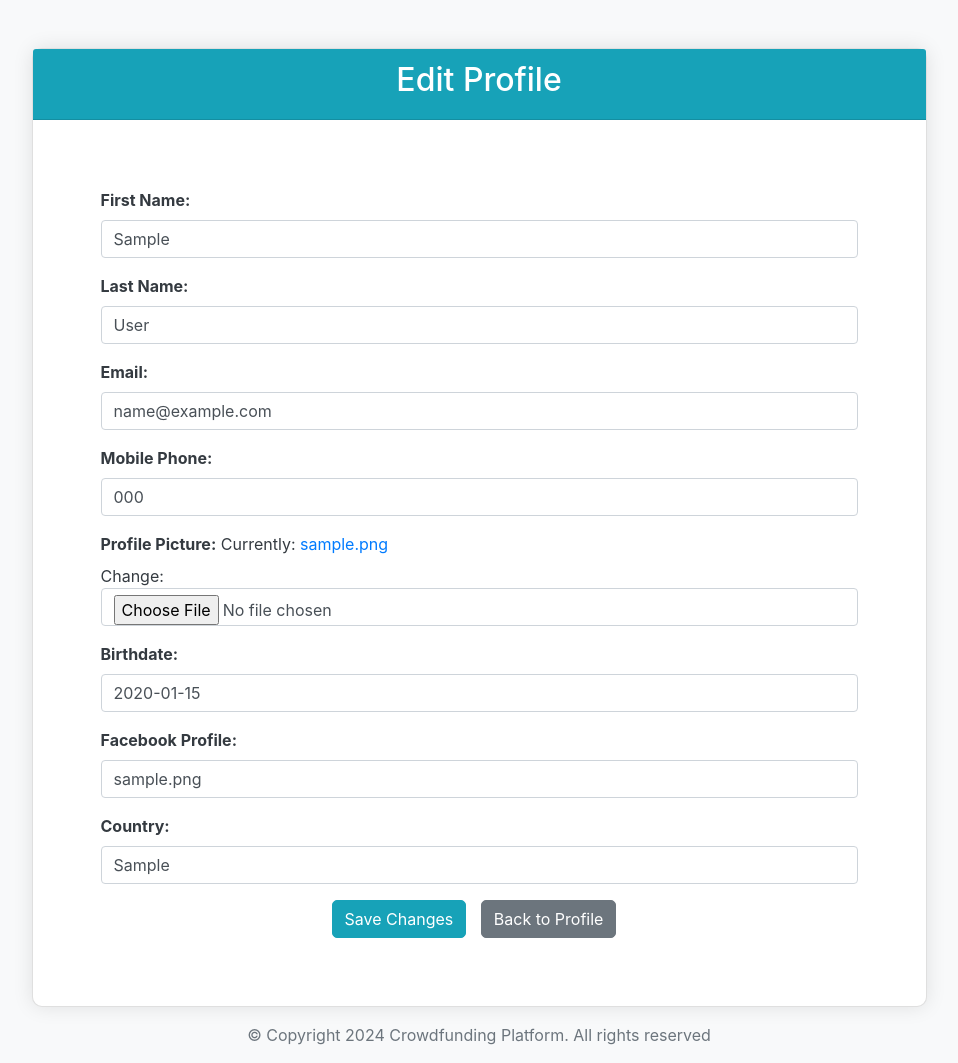
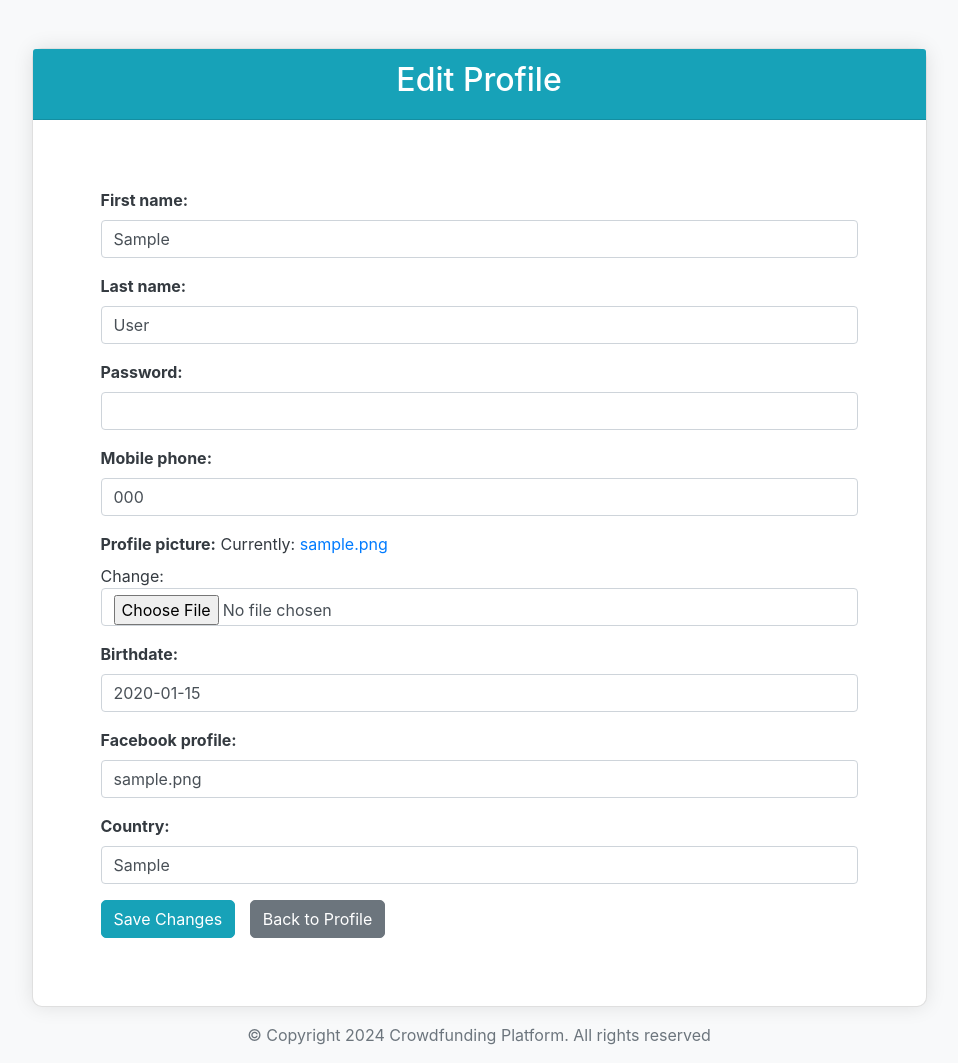
Before and after one commit to RahmaAsharf/Django-Crowd-Funding-Web-App, a Django app: page /authentication/profile/1/edit/ in a window 1280 px wide. Shown: the part 152-1215 px from the top of the page, without its empty margins (161-1119 px from the left). Run offline with Django 5.2, Linux system fonts and the light colour scheme; tables that the repository leaves empty hold one stand-in row (values such as "Sample post"); some libraries are stand-ins or nearby versions.

Commit message:
exclude email from modelform, don't show the old value of password when editing form

```diff
--- a/authentication/forms.py
+++ b/authentication/forms.py
@@ -1,13 +1,26 @@
 from django import forms
 from django.contrib.auth.models import User
 from django.contrib.auth.hashers import make_password
-
 from authentication.models import CustomUser
 
 class UserModelForm(forms.ModelForm):
     class Meta:
         model  = CustomUser
-        fields = '__all__'
+        # fields = '__all__'
+        # Retreive all form data except email field
+        exclude = ['email']
+        widgets = {
+            'password': forms.PasswordInput(render_value=True),
+        }
+
+    # called when creating an instance of form
+    def __init__(self, *args, **kwargs):
+        super().__init__(*args, **kwargs)
+        # Check if the form is used to edit an existing user (instance has a primary key)
+        if self.instance.pk:
+            self.fields['password'].required = False # password is not required
+        else:
+            self.fields['password'].required = True # password is required
 
     def clean_email(self):
         email = self.cleaned_data['email']
--- a/authentication/models.py
+++ b/authentication/models.py
@@ -8,7 +8,7 @@ class CustomUser(models.Model):
     email = models.EmailField(unique=True)
     password = models.CharField(max_length=100)
     mobile_phone = models.CharField(max_length=11)
-    profile_picture = models.ImageField(upload_to='authentication/images/', null=True ) # (REQUIRED)
+    profile_picture = models.ImageField(upload_to='authentication/images/', null=True) # (REQUIRED)
     birthdate = models.DateField(null=True, blank=True)
     facebook_profile = models.URLField(max_length=200, null=True, blank=True)
     country = models.CharField(max_length=100, null=True, blank=True)
--- a/authentication/templates/authentication/edit_profile.html
+++ b/authentication/templates/authentication/edit_profile.html
@@ -12,51 +12,9 @@
         <div class="card-body">
           <form method="post" enctype="multipart/form-data" class="p-5">
             {% csrf_token %}
-            {{ form.non_field_errors }}
-            <div class="mb-3">
-              <label for="id_first_name" class="form-label">First Name:</label>
-              {{ form.first_name }}
-              <small class="text-danger">{{ form.first_name.errors }}</small>
-            </div>
-            <div class="mb-3">
-              <label for="id_last_name" class="form-label">Last Name:</label>
-              {{ form.last_name }}
-              <small class="text-danger">{{ form.last_name.errors }}</small>
-            </div>
-            <div class="mb-3">
-              <label for="id_email" class="form-label">Email:</label>
-              {{ form.email }}
-              <small class="text-danger">{{ form.email.errors }}</small>
-            </div>
-            <div class="mb-3">
-              <label for="id_mobile_phone" class="form-label">Mobile Phone:</label>
-              {{ form.mobile_phone }}
-              <small class="text-danger">{{ form.mobile_phone.errors }}</small>
-            </div>
-            <div class="mb-3">
-              <label for="id_profile_picture" class="form-label">Profile Picture:</label>
-              {{ form.profile_picture }}
-              <small class="text-danger">{{ form.profile_picture.errors }}</small>
-            </div>
-            <div class="mb-3">
-              <label for="id_birthdate" class="form-label">Birthdate:</label>
-              {{ form.birthdate }}
-              <small class="text-danger">{{ form.birthdate.errors }}</small>
-            </div>
-            <div class="mb-3">
-              <label for="id_facebook_profile" class="form-label">Facebook Profile:</label>
-              {{ form.facebook_profile }}
-              <small class="text-danger">{{ form.facebook_profile.errors }}</small>
-            </div>
-            <div class="mb-3">
-              <label for="id_country" class="form-label">Country:</label>
-              {{ form.country }}
-              <small class="text-danger">{{ form.country.errors }}</small>
-            </div>
-            <div class="text-center">
-              <button type="submit" class="btn btn-info">Save Changes</button>
-              <a href="{% url 'view.profile' id %}" class="btn btn-secondary">Back to Profile</a>
-            </div>
+            {{ form.as_p }}
+            <button type="submit" class="btn btn-info">Save Changes</button>
+            <a href="{% url 'view.profile' id %}" class="btn btn-secondary">Back to Profile</a>
           </form>
         </div>
       </div>
--- a/authentication/views.py
+++ b/authentication/views.py
@@ -37,7 +37,9 @@ def edit_profile(request, id):
             form.save()
             return redirect('view.profile', id=id)
     else:
-        form = UserModelForm(instance=user)
+        # form = UserModelForm(instance=user)
+        # Set initial password field to empty string when editing profile
+        form = UserModelForm(instance=user, initial={'password': ''})
     return render(request, 'authentication/edit_profile.html', {'form': form, 'id': id})
 
 
```
